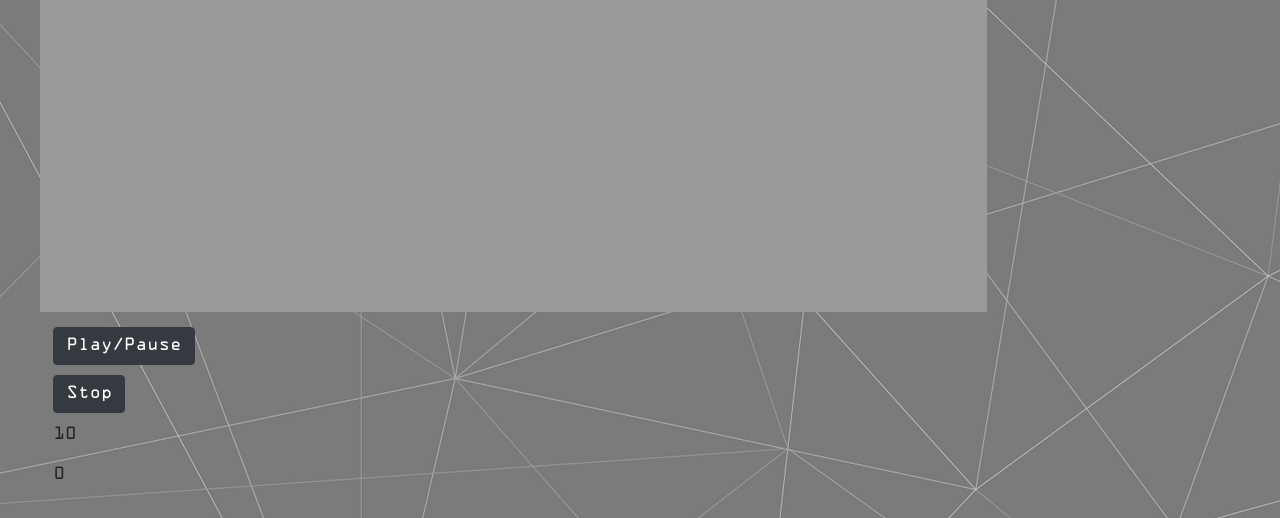
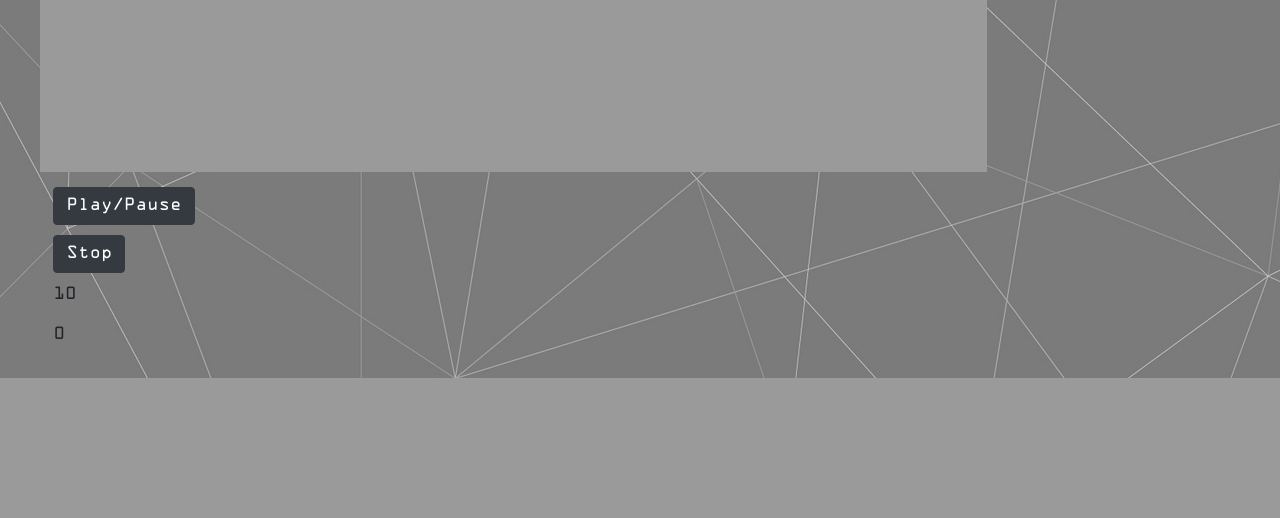
Before and after one commit to Pavel1239/4dev, a PHP site: page /game.html in a window 1280 px wide. Shown: the part 618-1136 px from the top of the page. After the commit the page ends 996 px from the top, so only its background shows below. Run offline with PHP 8.4, Linux system fonts and the light colour scheme.

Commit message:
Update main.css

```diff
--- a/css/main.css
+++ b/css/main.css
@@ -16,7 +16,7 @@ body {
 
 .main {
   width: 74%;
-  height: 570px;
+  height: 95vh;
   background: #9a9a9a;
   float: left;
   margin-left: 40px;
@@ -80,9 +80,3 @@ body {
 .blue{
   background-color: blue;
 }
-
-@media (min-width: 900px) {
-  .main {
-    height: 900px;
-  }
-}
```
